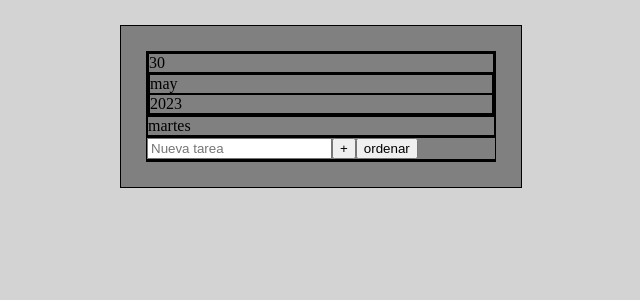
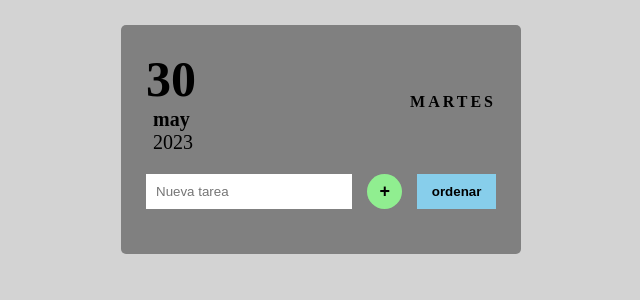
Before and after one commit to FacuBritez/Lista-De-Tareas, an Angular app: page / in a window 1280 px wide. Shown: the top 300 px of the page, without its empty margins (319-959 px from the left). Built offline with nearby package versions, Linux system fonts and the light colour scheme.

Commit message:
Agregando el estilo base

```diff
--- a/src/app/components/lista/lista.component.sass
+++ b/src/app/components/lista/lista.component.sass
@@ -1,9 +1,71 @@
-div
-    border: 1px solid black
-
 .lista
     margin: 25px auto
     padding: 25px
     background-color: grey
     width: 100%
     max-width: 350px
+    border-radius: 5px
+
+.date
+    display: flex
+    align-items: center
+    justify-content: space-between
+
+.dateRight
+    font-size: 50px
+
+#dateText
+    letter-spacing: 3px
+    text-transform: upperCase
+
+#dateMonth,
+#dateNumber,
+#dateText
+    font-weight: bold
+
+#dateMonth,
+#dateYear
+    margin-left: 7px
+    font-size: 20px
+
+form
+    margin: 20px 0
+    display: grid
+    grid-auto-flow: column
+    grid-template-columns: auto 35px auto
+    grid-column-gap: 15px
+
+input
+    border: none
+    padding-left: 10px
+
+input:focus
+    outline: none
+
+.addTaskButton,
+.orderButton
+    border: none
+    font-weight: bold
+    cursor: pointer
+
+.addTaskButton
+    height: 35px
+    border-radius: 50%
+    font-size: 18px
+    background-color: lightgreen
+
+.orderButton
+    background-color: skyblue
+    columns: red
+
+.task
+    background-color: white
+    padding: 15px
+    margin-top: 15px
+    color: black
+    cursor: pointer
+
+.done
+    background-color: orange
+    text-decoration: line-through
+    color: pink
```
